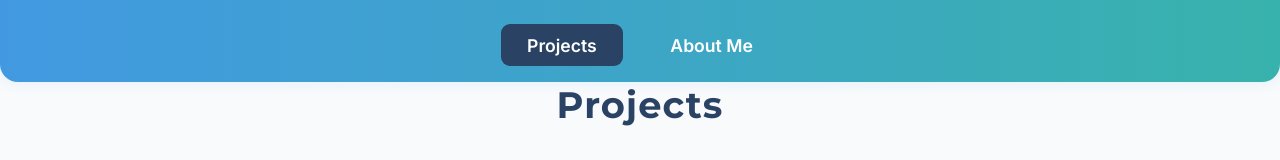
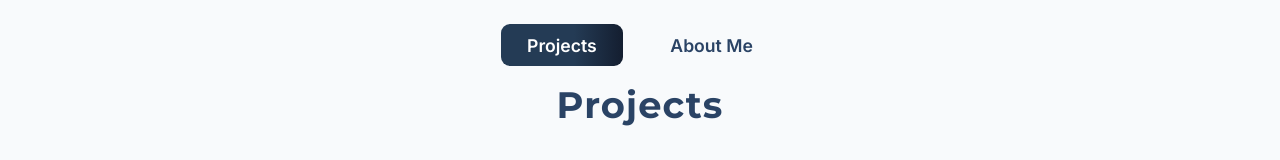
Before and after one commit to var-github/var-github.github.io, a plain HTML site: page index.html in a window 1280 px wide. Shown: the top 160 px of the page. Drawn offline with Linux system fonts and the light colour scheme.

Commit message:
Update index.html

```diff
--- a/index.html
+++ b/index.html
@@ -17,22 +17,20 @@
       justify-content: center;
       gap: 1.3em;
       padding: 1.5em 0 1em;
-      background: linear-gradient(90deg, #4299e1 0%, #38b2ac 100%);
-      border-radius: 0 0 18px 18px;
-      box-shadow: 0 2px 12px #4299e11a;
     }
     .nav button {
       background: none;
       border: none;
       font: 600 1.1em 'Inter', sans-serif;
-      color: #fff;
+      color: #2a4365;
       padding: 0.6em 1.5em;
       border-radius: 9px;
       cursor: pointer;
+      transition: color 0.2s;
     }
     .nav button.active,
     .nav button:hover {
-      background: #2a4365;
+      background: linear-gradient(90deg, #243b55 60%, #141e30 100%);
       color: #fff;
     }
     h1 {
@@ -48,7 +46,7 @@
       max-width: 1100px;
       height: 720px;
       margin: 1.5em auto 1.8em;
-      background: linear-gradient(110deg, #fffbe6 70%, #fff9d9 100%);
+      background: linear-gradient(110deg, #243b55 70%, #141e30 100%);
       border-radius: 18px;
       padding: 2.7em 2.2em;
       display: flex;
@@ -70,7 +68,7 @@
       width: 100%;
       text-align: center;
       font-size: 1.32em;
-      color: #2a4365;
+      color: #fff;
       margin: auto;
       letter-spacing: 0.01em;
       line-height: 1.7;
```
